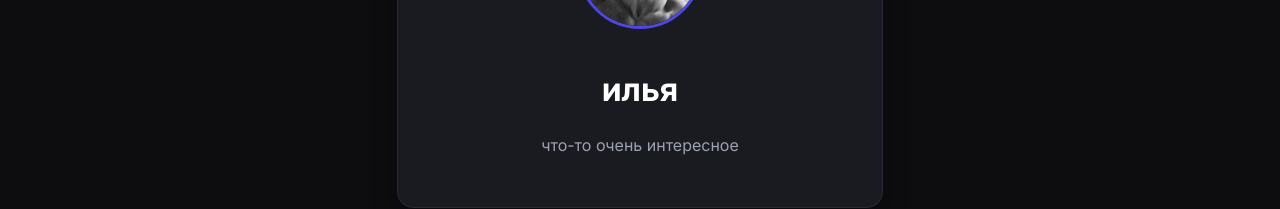
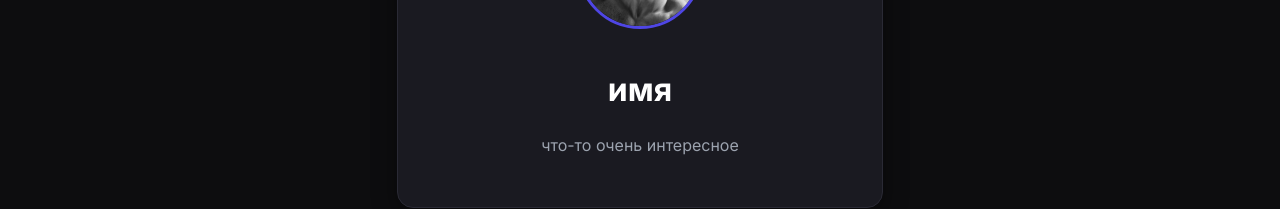
Before and after one commit to BaudPVZ/portfolio, a React (Vite) app: page / in a window 1280 px wide. Shown: the part 138-347 px from the top of the page. Built offline with nearby package versions, Linux system fonts and the light colour scheme.

Commit message:
Add files via upload

```diff
--- a/src/App.jsx
+++ b/src/App.jsx
@@ -5,7 +5,7 @@ import "./style.css";
 
 export default function app() {
 
-  const [name, setName] = useState("илья");
+  const [name, setName] = useState("имя");
   const [discription, setDiscription] = useState("что-то очень интересное");
   const [image, setImage] = useState("./assets./profile.png");
 
```
